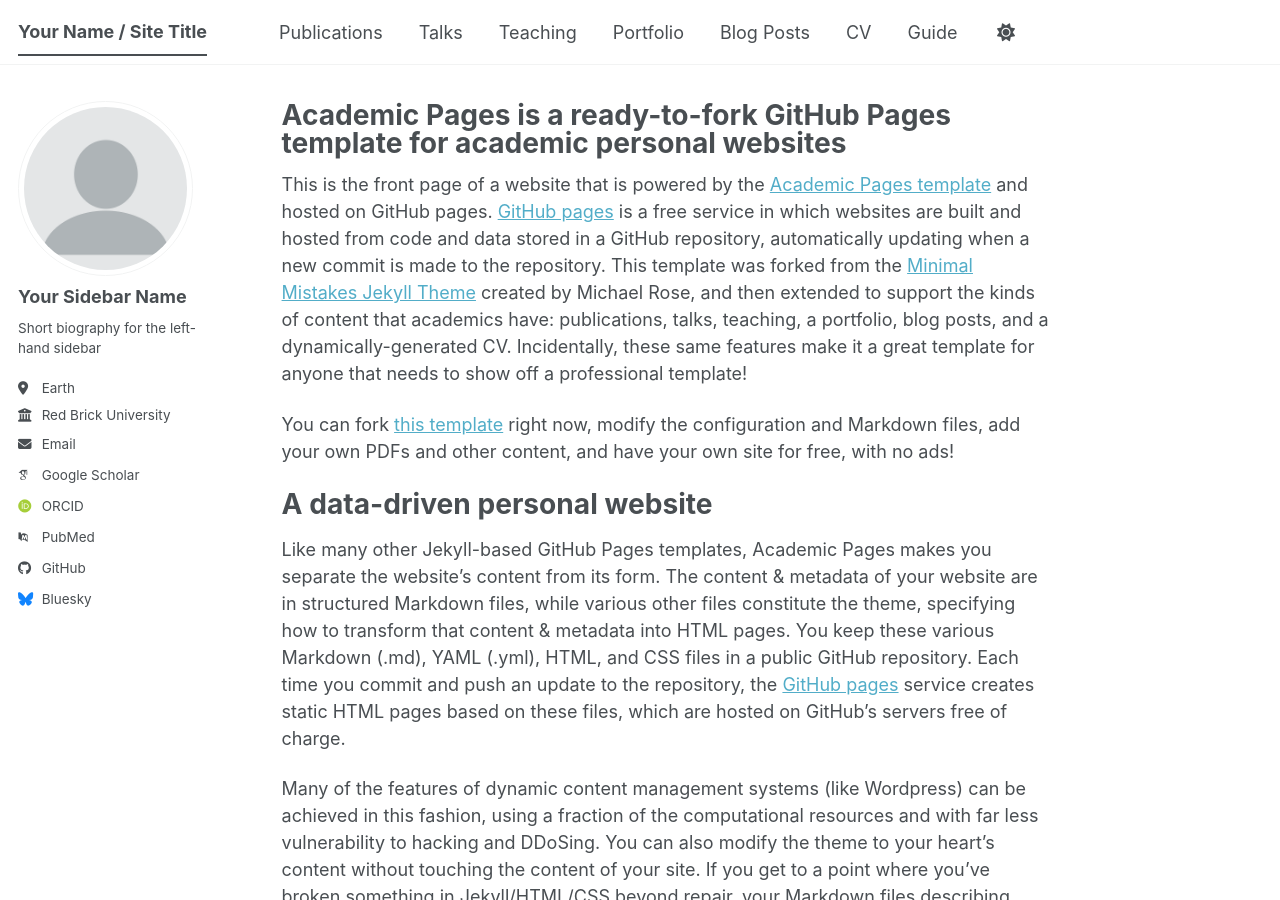
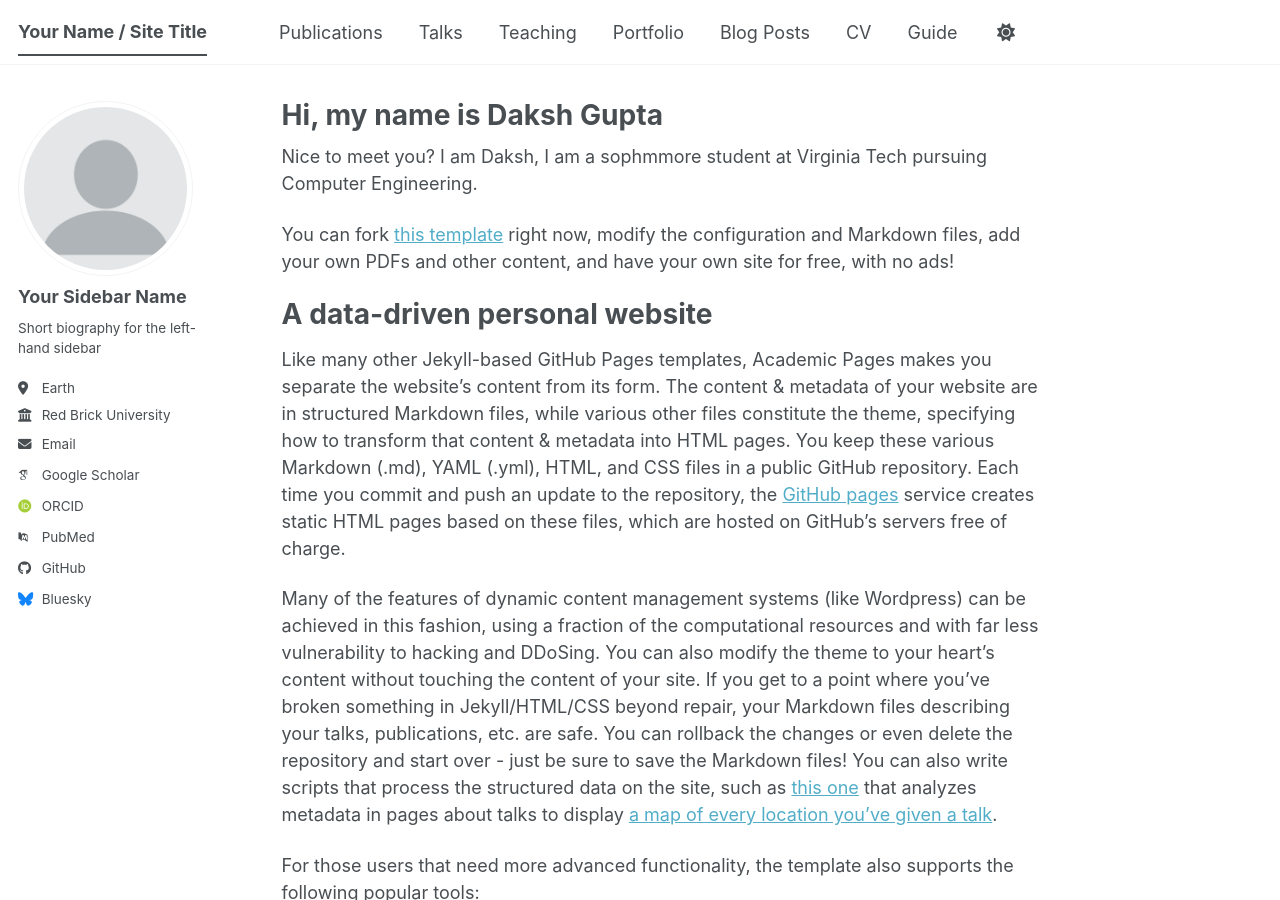
Before and after one commit to AdvanceUser2005/AdvanceUser2005.github.io, a Jekyll site: the page built from _pages/about.md, in a window 1280 px wide and 900 px high. Built offline with Jekyll 4.4.1, drawn with Linux system fonts in a browser that asks for light colours; some web fonts are replaced; a script bundle is joined from its source files by our own code; library files that are not in the unit come from our copies.

Commit message:
Test 2 with changes in about.md

```diff
--- a/_pages/about.md
+++ b/_pages/about.md
@@ -1,13 +1,13 @@
 ---
 permalink: /
-title: "Academic Pages is a ready-to-fork GitHub Pages template for academic personal websites"
+title: "Hi, my name is Daksh Gupta"
 author_profile: true
 redirect_from:
   - /about/
   - /about.html
 ---
 
-This is the front page of a website that is powered by the [Academic Pages template](https://github.com/academicpages/academicpages.github.io) and hosted on GitHub pages. [GitHub pages](https://pages.github.com) is a free service in which websites are built and hosted from code and data stored in a GitHub repository, automatically updating when a new commit is made to the repository. This template was forked from the [Minimal Mistakes Jekyll Theme](https://mmistakes.github.io/minimal-mistakes/) created by Michael Rose, and then extended to support the kinds of content that academics have: publications, talks, teaching, a portfolio, blog posts, and a dynamically-generated CV. Incidentally, these same features make it a great template for anyone that needs to show off a professional template!
+Nice to meet you? I am Daksh, I am a sophmmore student at Virginia Tech pursuing Computer Engineering.
 
  You can fork [this template](https://github.com/academicpages/academicpages.github.io) right now, modify the configuration and Markdown files, add your own PDFs and other content, and have your own site for free, with no ads!
 
```
